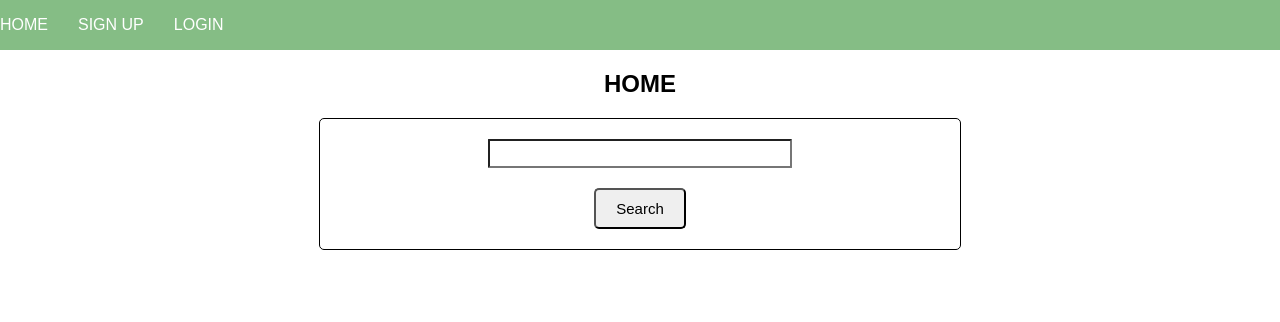
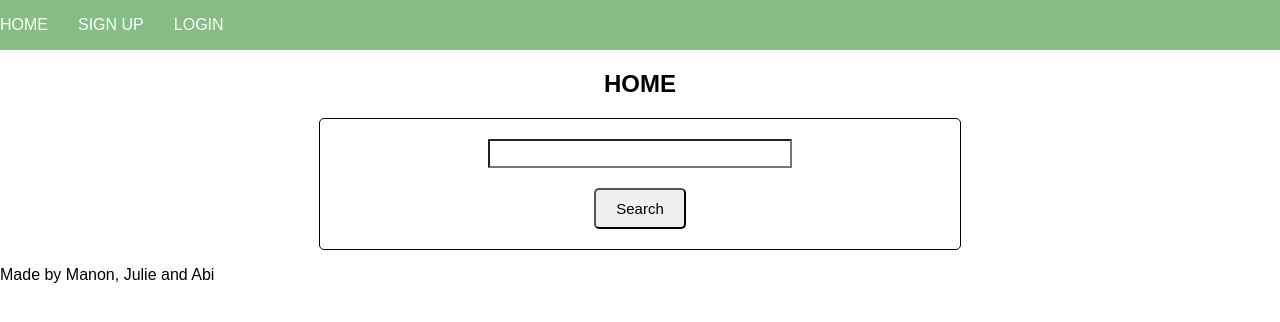
Before and after one commit to abisummers/recycle-react, a React (Create React App) app: page / in a window 1280 px wide. Shown: the top 322 px of the page. Built offline with nearby package versions, Linux system fonts and the light colour scheme; no server answers.

Commit message:
Added footer

```diff
--- a/src/App.js
+++ b/src/App.js
@@ -97,6 +97,10 @@ class App extends Component {
           />
           <Route component={NotFound} />
         </Switch>
+
+        <footer>
+          <p>Made by Manon, Julie and Abi</p>
+        </footer>
       </div>
     );
   }
```
